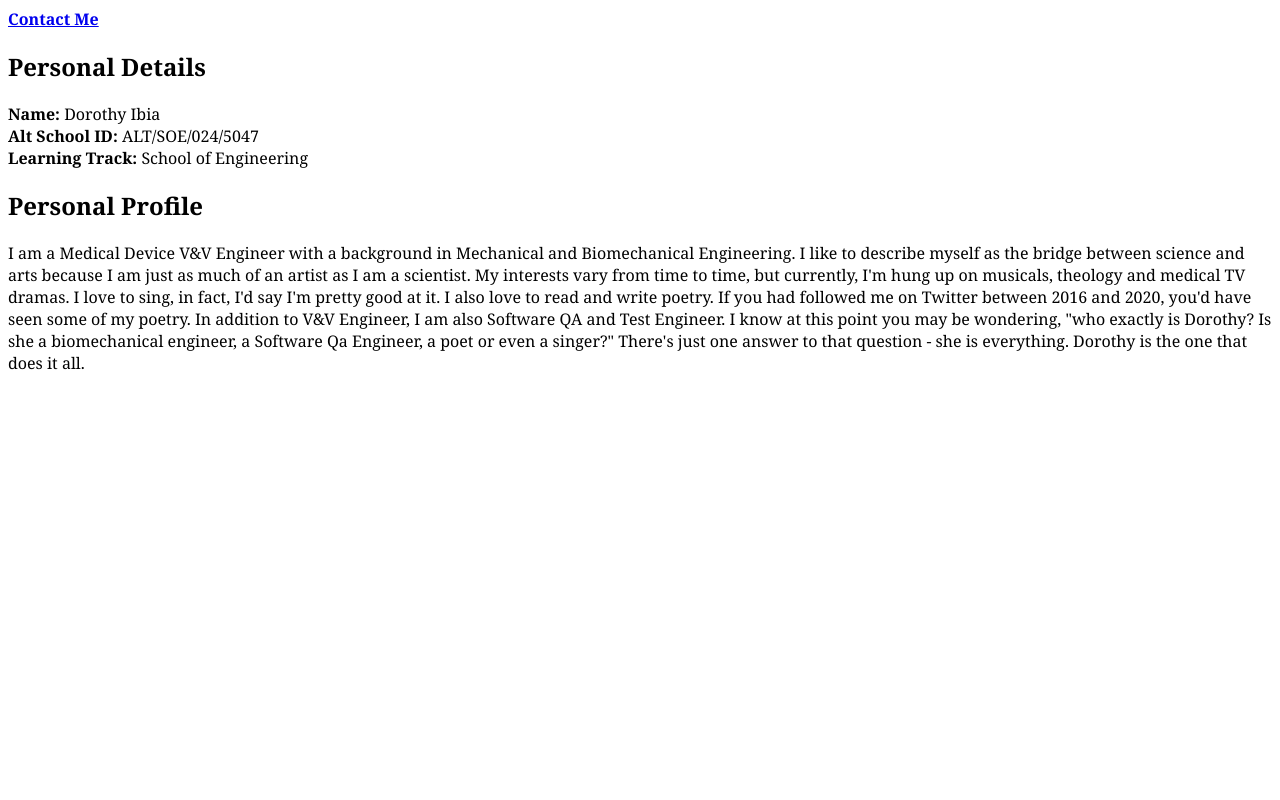
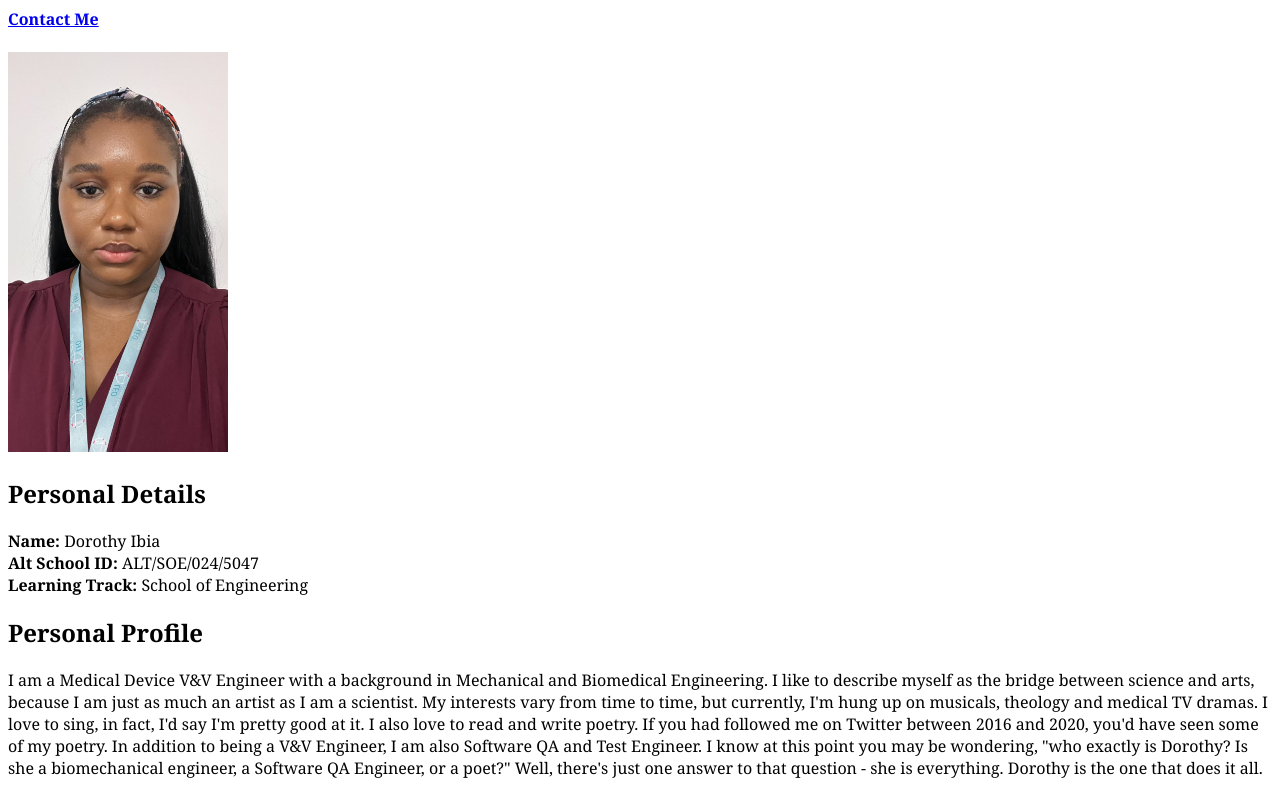
Before and after one commit to msibia/ASA_Assignment1, a plain HTML site: page index.html in a window 1280 px wide. Drawn offline with Linux system fonts and the light colour scheme.

Commit message:
Edited index.html and added image/form

```diff
--- a/index.html
+++ b/index.html
@@ -6,14 +6,18 @@
     <title>Dorothy Ibia | SOE Assignment 1 </title>
 </head>
 <body>
-    <a href="./Pages/form.html" target="_blanks"><strong>Contact Me</strong></a>
+    <a href="./Pages/form.html" target="_blanks"><strong>Contact Me</strong></a><br><br>
+    <div>
+    <img src="./Images/Dorothy_Profile_Picture.jpeg" height="400" width="220">
+    </div>
+
     <div>
         <h2>Personal Details</h2>
         <strong>Name: </strong>Dorothy Ibia<br>
         <strong>Alt School ID: </strong>ALT/SOE/024/5047<br>
         <strong>Learning Track: </strong>School of Engineering
         <h2>Personal Profile</h2>
-        <p>I am a Medical Device V&V Engineer with a background in Mechanical and Biomechanical Engineering. I like to describe myself as the bridge between science and arts because I am just as much of an artist as I am a scientist. My interests vary from time to time, but currently, I'm hung up on musicals, theology and medical TV dramas. I love to sing, in fact, I'd say I'm pretty good at it. I also love to read and write poetry. If you had followed me on Twitter between 2016 and 2020, you'd have seen some of my poetry. In addition to V&V Engineer, I am also Software QA and Test Engineer. I know at this point you may be wondering, "who exactly is Dorothy? Is she a biomechanical engineer, a Software Qa Engineer, a poet or even a singer?" There's just one answer to that question - she is everything. Dorothy is the one that does it all.</p>
+        <p>I am a Medical Device V&V Engineer with a background in Mechanical and Biomedical Engineering. I like to describe myself as the bridge between science and arts, because I am just as much an artist as I am a scientist. My interests vary from time to time, but currently, I'm hung up on musicals, theology and medical TV dramas. I love to sing, in fact, I'd say I'm pretty good at it. I also love to read and write poetry. If you had followed me on Twitter between 2016 and 2020, you'd have seen some of my poetry. In addition to being a V&V Engineer, I am also Software QA and Test Engineer. I know at this point you may be wondering, "who exactly is Dorothy? Is she a biomechanical engineer, a Software QA Engineer, or a poet?" Well, there's just one answer to that question - she is everything. Dorothy is the one that does it all.</p>
 
 
 
```
Also changed, not shown: Pages/form.html (added, +11 -0 lines), Images/Dorothy_Profile_Picture.jpeg (added).
